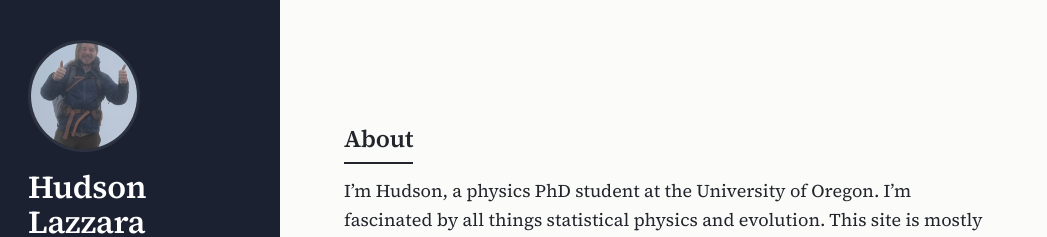
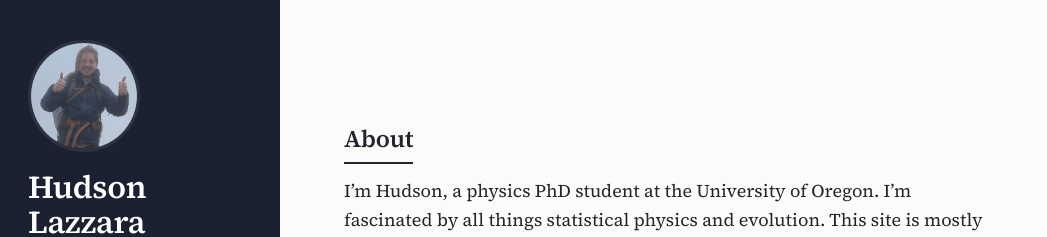
Before and after one commit to merrybnon/merrybnon.github.io, a Jekyll site: the page built from index.md, in a window 1280 px wide. Shown: the top 237 px of the page, without its empty margins (0-1047 px from the left). Built offline with Jekyll 4.4.1, drawn with Linux system fonts in a browser that asks for light colours.

Commit message:
raised avatar crop so head is not cut off

```diff
--- a/assets/css/main.css
+++ b/assets/css/main.css
@@ -72,7 +72,8 @@ img { max-width: 100%; height: auto; }
 .sidebar a { color: var(--side-text); text-decoration: none; }
 .sidebar a:hover { color: #fff; }
 .identity { display: block; }
-.avatar { width: 7rem; height: 7rem; border-radius: 50%; object-fit: cover; display: block;
+.avatar { width: 7rem; height: 7rem; border-radius: 50%; object-fit: cover;
+  object-position: 50% 25%; display: block;
   border: 3px solid rgba(255,255,255,.08); }
 .name { display: block; margin-top: 1.1rem; font: 600 2rem/1.1 var(--serif); letter-spacing: -0.01em; color: #fff; }
 .tagline { color: var(--side-muted); margin: .4rem 0 2rem; }
```
